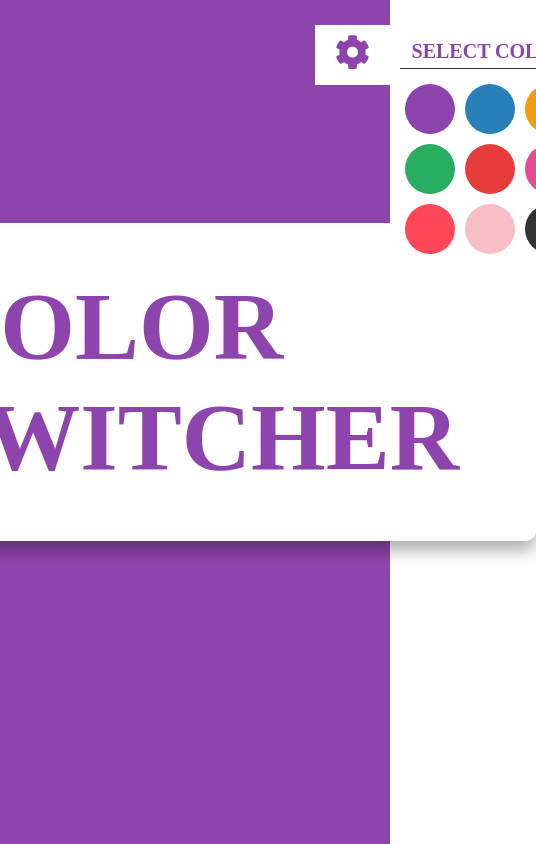
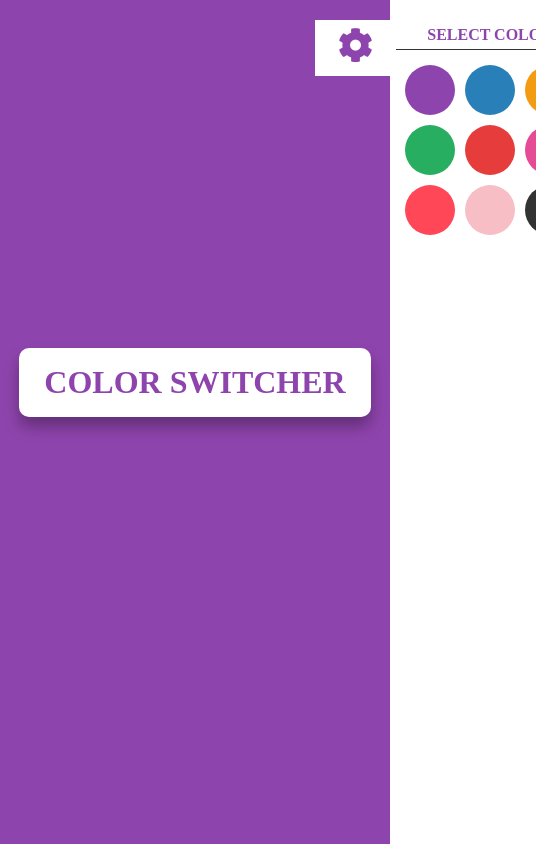
Before and after one commit to Cici0424/change-the-theme-color, a plain HTML site: page index.html in a window 390 px wide. Shown: the whole page, 536 px wide, since content can reach past the window. Drawn offline with Linux system fonts and the light colour scheme.

Commit message:
Add files via upload

```diff
--- a/index.html
+++ b/index.html
@@ -28,7 +28,72 @@
             justify-content: center;
             padding-bottom: 80px;
         }
+        /* 手机端适配 */
 
+        @media screen and (max-width:650px) {
+            .container h1 {
+                color: var(--main-color);
+                background: #fff;
+                box-shadow: 0 10px 15px rgba(0, 0, 0, 0.3);
+                border-radius: 10px;
+                font-size: 2em;
+                padding: .5em .8em;
+            }
+            .color-switcher {
+                position: fixed;
+                top: 20px;
+                right: -200px;
+                width: 200px;
+                padding: 1px;
+                background: #fff;
+                z-index: 1000;
+            }
+            .color-switcher.active {
+                right: 0px;
+            }
+            .color-switcher h3 {
+                color: var(--main-color);
+                font-size: 16px;
+                margin-bottom: 10px;
+                border-bottom: 1px solid #333;
+                padding: 5px 0;
+                text-align: center;
+            }
+            .color-switcher .switcher-btn {
+                position: absolute;
+                top: 0;
+                left: -75px;
+                color: var(--main-color);
+                background: #fff;
+                padding: 8px 23px;
+                cursor: pointer;
+                font-size: 35px;
+            }
+            .color-switcher .switcher-btn i {
+                animation: rotate 2s linear infinite;
+            }
+            @keyframes rotate {
+                100% {
+                    transform: rotate(360deg);
+                }
+            }
+            .color-switcher .theme-buttons-container {
+                display: flex;
+                flex-wrap: wrap;
+                justify-content: center;
+            }
+            .color-switcher .theme-buttons-container .theme-buttons {
+                display: block;
+                height: 50px;
+                width: 50px;
+                border-radius: 50%;
+                margin: 5px;
+                cursor: pointer;
+            }
+        }
+        /* 电脑端适配 */
+
+        @media screen and (min-width:650px) {
             .container h1 {
                 color: var(--main-color);
                 background: #fff;
@@ -37,7 +102,6 @@
                 font-size: 6em;
                 padding: .5em .8em;
             }
-
             .color-switcher {
                 position: fixed;
                 top: 25px;
@@ -47,11 +111,9 @@
                 background: #fff;
                 z-index: 1000;
             }
-
             .color-switcher.active {
                 right: 0px;
             }
-
             .color-switcher h3 {
                 color: var(--main-color);
                 font-size: 20px;
@@ -60,7 +122,6 @@
                 padding: 5px 0;
                 text-align: center;
             }
-
             .color-switcher .switcher-btn {
                 position: absolute;
                 top: 0;
@@ -71,23 +132,19 @@
                 cursor: pointer;
                 font-size: 35px;
             }
-
             .color-switcher .switcher-btn i {
                 animation: rotate 2s linear infinite;
             }
-
             @keyframes rotate {
                 100% {
                     transform: rotate(360deg);
                 }
             }
-
             .color-switcher .theme-buttons-container {
                 display: flex;
                 flex-wrap: wrap;
                 justify-content: center;
             }
-
             .color-switcher .theme-buttons-container .theme-buttons {
                 display: block;
                 height: 50px;
@@ -95,6 +152,7 @@
                 border-radius: 50%;
                 margin: 5px;
                 cursor: pointer;
+            }
         }
     </style>
 </head>
```
Lines whose indentation alone changed are shown as unchanged.
